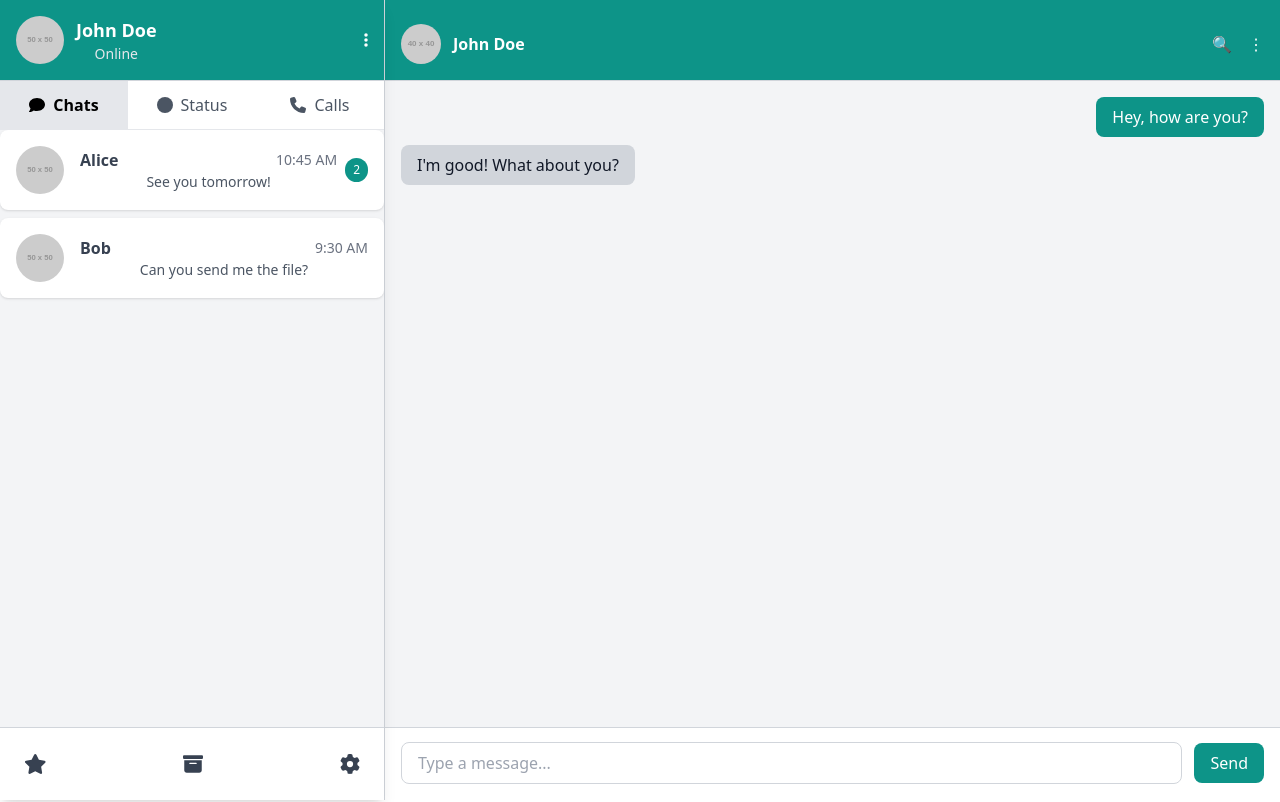
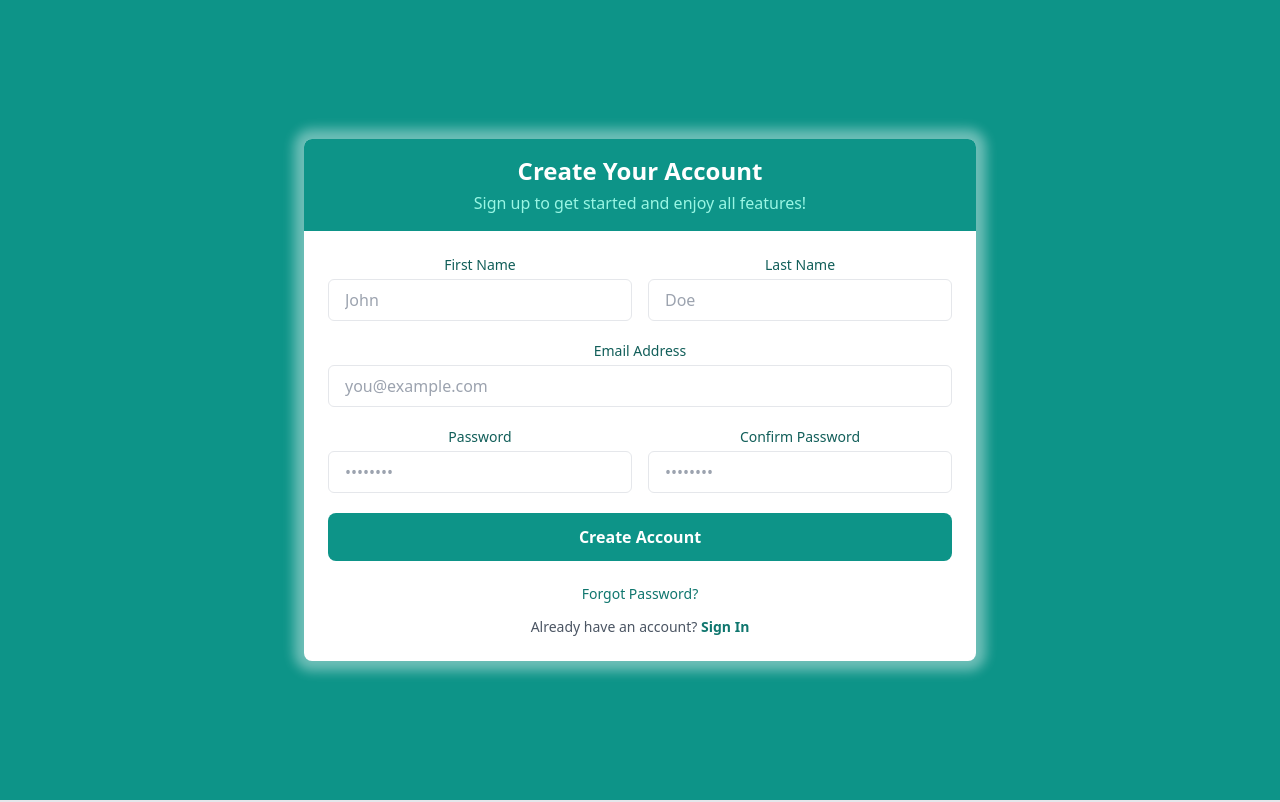
Before and after one commit to martingeorge191110/chat-app, a React (Vite) app in the folder client/: page / in a window 1280 px wide. Shown: the top 802 px of the page. Built offline with nearby package versions, Linux system fonts and the light colour scheme.

Commit message:
change login settings && Input comp && axios setup && register call api

```diff
--- a/client/src/App.tsx
+++ b/client/src/App.tsx
@@ -2,9 +2,10 @@
 import './index.css';
 import './App.css'
 // import LoginPage from './pages/login/login.tsx';
-import SideBar from './components/side.bar.tsx';
-import ChatPage from './pages/chats/chat.tsx';
+// import SideBar from './components/side.bar.tsx';
+// import ChatPage from './pages/chats/chat.tsx';
 import { BrowserRouter, Route, Switch } from 'react-router-dom';
+import LoginPage from './pages/login/login.tsx';
 
 
 function App() {
@@ -12,13 +13,13 @@ function App() {
   return (
     <>
       <div className='bg-gradient-to-r from-gray-200 to-gray-100'>
-        <SideBar/>
+        {/* <SideBar/> */}
         <BrowserRouter >
           <Switch>
-            <Route exact path={"/"} component={ChatPage}/>
+            {/* <Route exact path={"/"} component={ChatPage}/> */}
+            <Route exact path={"/"} component={LoginPage}/>
           </Switch>
         </BrowserRouter>
-        {/* <LoginPage/> */}
       </div>
     </>
   )
--- /dev/null
+++ b/client/src/app.types.ts
@@ -0,0 +1,10 @@
+
+
+
+export interface regstiering {
+   first_n: string;
+   last_n: string;
+   email: string;
+   password: string;
+   confirm_password: string;
+}
--- /dev/null
+++ b/client/src/components/my.input.tsx
@@ -0,0 +1,21 @@
+import React from 'react';
+
+
+
+const Input:
+      React.FC<{id: string, type: string, stateValue: (string | null), handleChange: (val: string) => void, className: string, placeholder: string}>
+      = ({id, type, stateValue, handleChange, className, placeholder}) => {
+
+  return (
+      <input id={id} type={type}
+        value={stateValue || ""}
+        onChange={(e) => {
+          handleChange(e.target.value)}
+        }
+        className={className}
+        placeholder={placeholder}
+      />
+  );
+};
+
+export default Input;
--- a/client/src/pages/login/code.tsx
+++ b/client/src/pages/login/code.tsx
@@ -1,6 +1,8 @@
 import React from 'react';
 
 const VerificationPage: React.FC = () => {
+
+
   return (
     <div className="min-h-screen flex items-center justify-center bg-gradient-to-b to-teal-900 px-4">
       <div className="max-w-md w-full bg-white rounded-lg shadow-lg p-8 space-y-6">
--- a/client/src/pages/login/login.tsx
+++ b/client/src/pages/login/login.tsx
@@ -1,6 +1,6 @@
 import React from "react";
-import PhonePage from "./phone.tsx";
 import VerificationPage from "./code.tsx";
+import RegisterPage from "./register.tsx";
 
 
 const LoginPage: React.FC = () => {
@@ -8,7 +8,7 @@ const LoginPage: React.FC = () => {
 
    return (
       <>
-         <PhonePage/>
+         <RegisterPage/>
          <VerificationPage/>
       </>
    )
--- a/client/src/pages/login/phone.tsx
+++ /dev/null
@@ -1,31 +0,0 @@
-import React from 'react';
-
-const PhonePage: React.FC = () => {
-
-
-
-
-   return (
-      <div className="min-h-screen flex items-center justify-center bg-gradient-to-b from-blue-700 to-blue-900 px-4">
-         <div className="max-w-lg w-full bg-white rounded-lg shadow-lg p-8 space-y-6">
-         <h1 className="text-2xl font-bold text-center text-blue-900">Welcome Back!</h1>
-         <p className="text-center text-sm text-gray-600">Enter your phone number to sign in or create an account</p>
-            <form className="space-y-4">
-               <div>
-                  <label htmlFor="phone" className="block text-sm font-medium text-gray-700">Phone Number</label>
-                  <input type="tel" id="phone"
-                  className="mt-1 block w-full px-3 py-2 border border-gray-300 rounded-md shadow-sm focus:outline-none focus:ring-blue-500 focus:border-blue-500 sm:text-sm" placeholder="+1234567890"/>
-               </div>
-               <button type="submit" className="w-full bg-blue-600 text-white py-2 px-4 rounded-md shadow hover:bg-blue-700 focus:outline-none focus:ring-2 focus:ring-blue-500 focus:ring-opacity-50">
-                  Send SMS
-               </button>
-            </form>
-            <div className="text-center text-sm text-gray-500">
-               By continuing, you agree to our <a href="#" className="text-blue-500 hover:underline">Terms of Service</a> and <a href="#" className="text-blue-500 hover:underline">Privacy Policy</a>.
-            </div>
-         </div>
-      </div>
-   );
-};
-
-export default PhonePage;
--- /dev/null
+++ b/client/src/pages/login/register.tsx
@@ -0,0 +1,109 @@
+import React, { useEffect, useState } from 'react';
+import Input from '../../components/my.input.tsx';
+import { useDispatch } from 'react-redux';
+import { submit_register } from '../../redux/actions.tsx';
+import { useSelector } from 'react-redux';
+import { RootState } from '../../redux/store.tsx';
+
+const RegisterPage: React.FC = () => {
+
+   const dispatch = useDispatch()
+   const state = useSelector(
+      (state: RootState) => state.user
+   )
+
+   const [first_n, setFirst_n] = useState("")
+   const [last_n, setLast_n] = useState("")
+   const [email, setEmail] = useState("")
+   const [password, setPassword] = useState("")
+   const [confirm_password, setConfirm_password] = useState("")
+   const [register, setreg] = useState<boolean>(false)
+
+   const createAccount = async (e: React.MouseEvent<HTMLButtonElement, MouseEvent>) => {
+      e.preventDefault()
+      const body = {first_n, last_n, email, password, confirm_password}
+      try {
+         const data = await submit_register(body)
+         dispatch(data)
+         console.log(data)
+         setreg(true)
+      } catch (err) {
+         console.log(err)
+      }
+   }
+
+   useEffect(() => {
+      if (register)
+         console.log(state)
+   }, [register])
+
+   return (
+      <div className="min-h-screen bg-teal-600 flex items-center justify-center">
+         {/* Container */}
+         <div className="bg-white shadow-2xl rounded-lg w-full max-w-2xl" style={{boxShadow: "0 0 12px 10px rgba(255, 255, 255, 0.4)"}}>
+            {/* Header */}
+            <div className="bg-teal-600 text-white py-4 px-6 rounded-t-lg">
+               <h2 className="text-2xl font-bold text-center">Create Your Account</h2>
+               <p className="text-center text-teal-200 mt-1">
+                  Sign up to get started and enjoy all features!
+               </p>
+            </div>
+            {/* Form */}
+            <div className="p-6">
+               <form className="space-y-5">
+                  <div className="grid grid-cols-1 md:grid-cols-2 gap-4">
+                     <div>
+                        <label htmlFor="firstName" className="block text-sm font-medium text-teal-800">
+                           First Name
+                        </label>
+                        <Input id='first_n' type="text" stateValue={first_n} handleChange={setFirst_n} placeholder="John" className="w-full mt-1 px-4 py-2 text-gray-700 border rounded-md focus:ring-2 focus:ring-teal-500" />
+                     </div>
+                     <div>
+                        <label htmlFor="lastName" className="block text-sm font-medium text-teal-800">
+                           Last Name
+                        </label>
+                        <Input id='last_n' type="text" stateValue={last_n} handleChange={setLast_n} placeholder="Doe" className="w-full mt-1 px-4 py-2 text-gray-700 border rounded-md focus:ring-2 focus:ring-teal-500" />
+                     </div>
+                  </div>
+                  <div>
+                     <label htmlFor="email" className="block text-sm font-medium text-teal-800">
+                        Email Address
+                     </label>
+                     <Input id='email' type="email" stateValue={email} handleChange={setEmail} placeholder="you@example.com" className="w-full mt-1 px-4 py-2 text-gray-700 border rounded-md focus:ring-2 focus:ring-teal-500" />
+                  </div>
+                  <div className="grid grid-cols-1 md:grid-cols-2 gap-4">
+                     <div>
+                        <label htmlFor="password" className="block text-sm font-medium text-teal-800">
+                           Password
+                        </label>
+                        <Input id='password' type="password" stateValue={password} handleChange={setPassword} placeholder="••••••••" className="w-full mt-1 px-4 py-2 text-gray-700 border rounded-md focus:ring-2 focus:ring-teal-500" />
+                     </div>
+                     <div>
+                        <label htmlFor="c_password" className="block text-sm font-medium text-teal-800">
+                           Confirm Password
+                        </label>
+                        <Input id='c_password' type="password" stateValue={confirm_password} handleChange={setConfirm_password} placeholder="••••••••" className="w-full mt-1 px-4 py-2 text-gray-700 border rounded-md focus:ring-2 focus:ring-teal-500"/>
+                     </div>
+                  </div>
+                  <button onClick={async (e) => createAccount(e)} type="submit" className="w-full py-3 px-4 bg-teal-600 text-white rounded-lg font-bold hover:bg-teal-700 focus:outline-none focus:ring-2 focus:ring-teal-500">
+                     Create Account
+                  </button>
+               </form>
+               <div className="text-center mt-5">
+                  <a href="#" className="text-sm text-teal-700 hover:underline"> Forgot Password?</a>
+               </div>
+               <div className="text-center mt-3">
+                  <p className="text-sm text-gray-600">
+                        Already have an account?{" "}
+                     <a href="./login" className="text-teal-700 font-bold hover:underline" >
+                        Sign In
+                     </a>
+                  </p>
+               </div>
+            </div>
+         </div>
+      </div>
+   );
+};
+
+export default RegisterPage;
--- /dev/null
+++ b/client/src/services/auth.api.ts
@@ -0,0 +1,16 @@
+import { regstiering } from "../app.types.ts";
+import { authApi } from "./axios.ts";
+
+
+export const register = async (body: regstiering) => {
+   try {
+      const response = await authApi.post("/register/", {
+         ...body
+      })
+
+      return (response.data)
+   } catch (err) {
+      console.log(err)
+      return (null)
+   }
+}
--- /dev/null
+++ b/client/src/services/axios.ts
@@ -0,0 +1,6 @@
+import axios from "axios";
+
+export const authApi: axios.AxiosInstance = axios.create({
+   baseURL: "http://localhost:8000/api/auth",
+   withCredentials: true
+});
```
